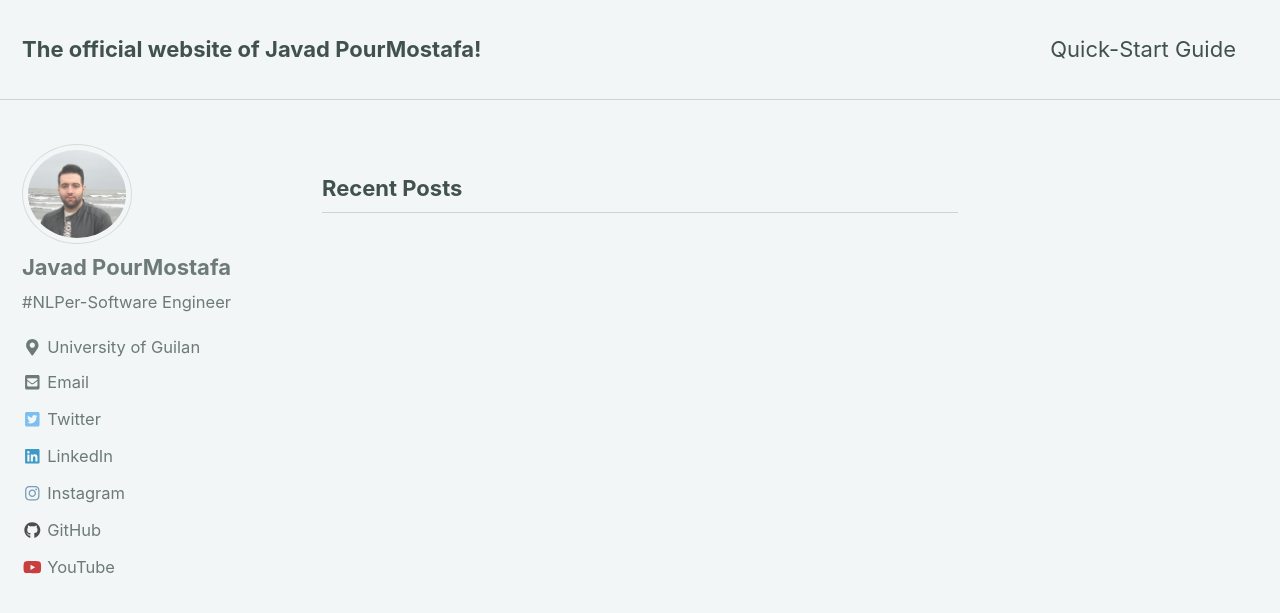
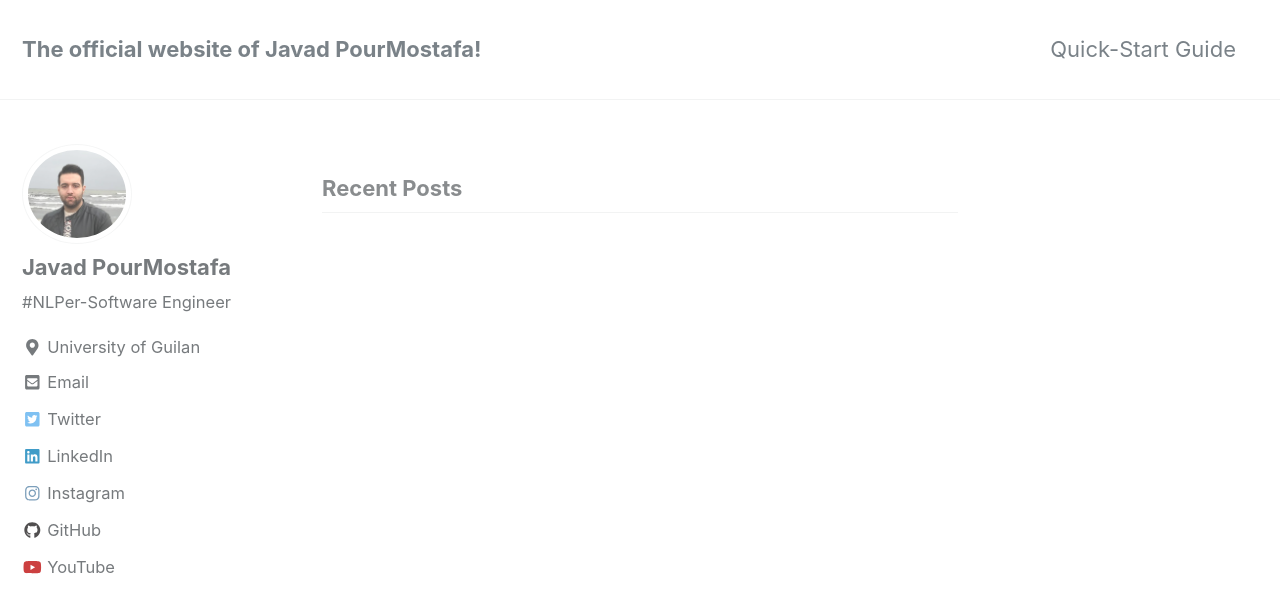
Before and after one commit to JoyeBright/JoyeBright.github.io, a Jekyll site: the page built from index.html, in a window 1280 px wide and 900 px high. Shown: the top 613 px of the window. Built offline with Jekyll 4.4.1, drawn with Linux system fonts in a browser that asks for light colours; nearby versions of some CDN libraries; the list of posts is cut into pages by our own code.

Commit message:
Update _config.yml

```diff
--- a/_config.yml
+++ b/_config.yml
@@ -1,10 +1,3 @@
-# Welcome to Jekyll!
-#
-# This config file is meant for settings that affect your entire site, values
-# which you are expected to set up once and rarely need to edit after that.
-# For technical reasons, this file is *NOT* reloaded automatically when you use
-# `jekyll serve`. If you change this file, please restart the server process.
-
 # Theme Settings
 #
 # Review documentation to determine if you should use `theme` or `remote_theme`
@@ -12,7 +5,7 @@
 
 # theme                  : "minimal-mistakes-jekyll"
 # remote_theme           : "mmistakes/minimal-mistakes"
-minimal_mistakes_skin    : "mint" # "air", "aqua", "contrast", "dark", "dirt", "neon", "mint", "plum", "sunrise"
+minimal_mistakes_skin    : "default" # "air", "aqua", "contrast", "dark", "dirt", "neon", "mint", "plum", "sunrise"
 
 # Site Settings
 locale                   : "en-US"
```
